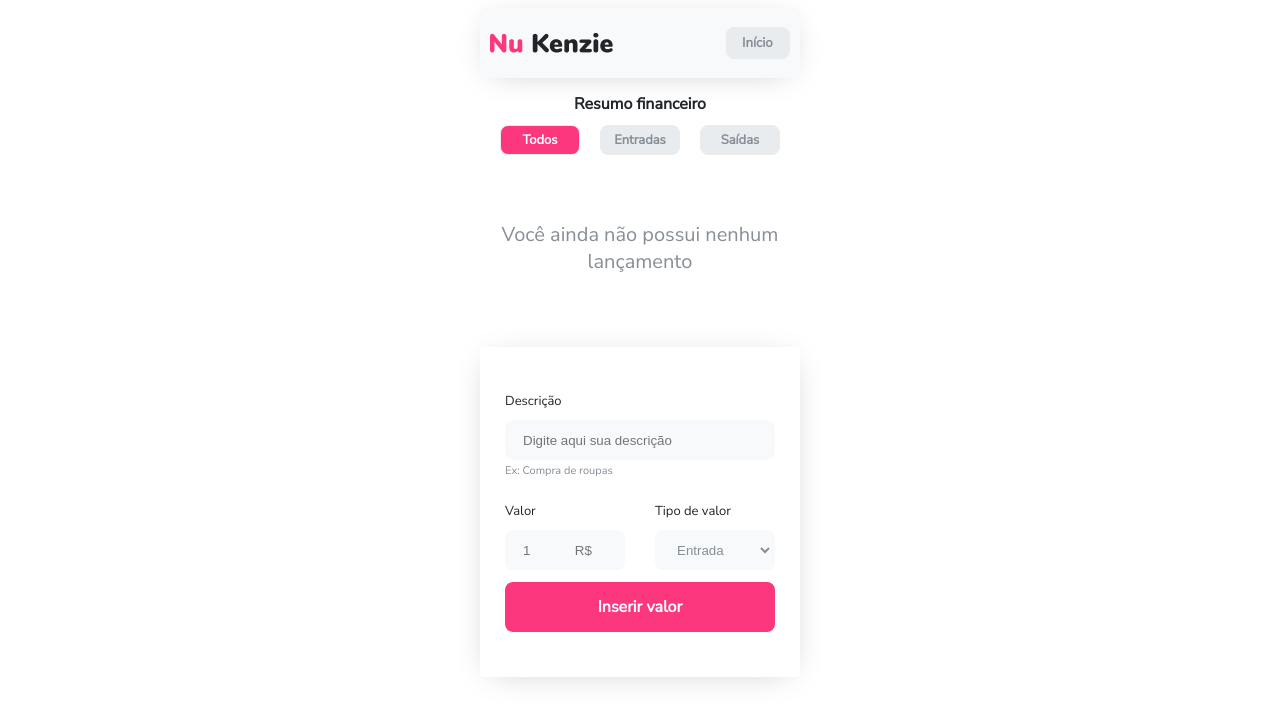
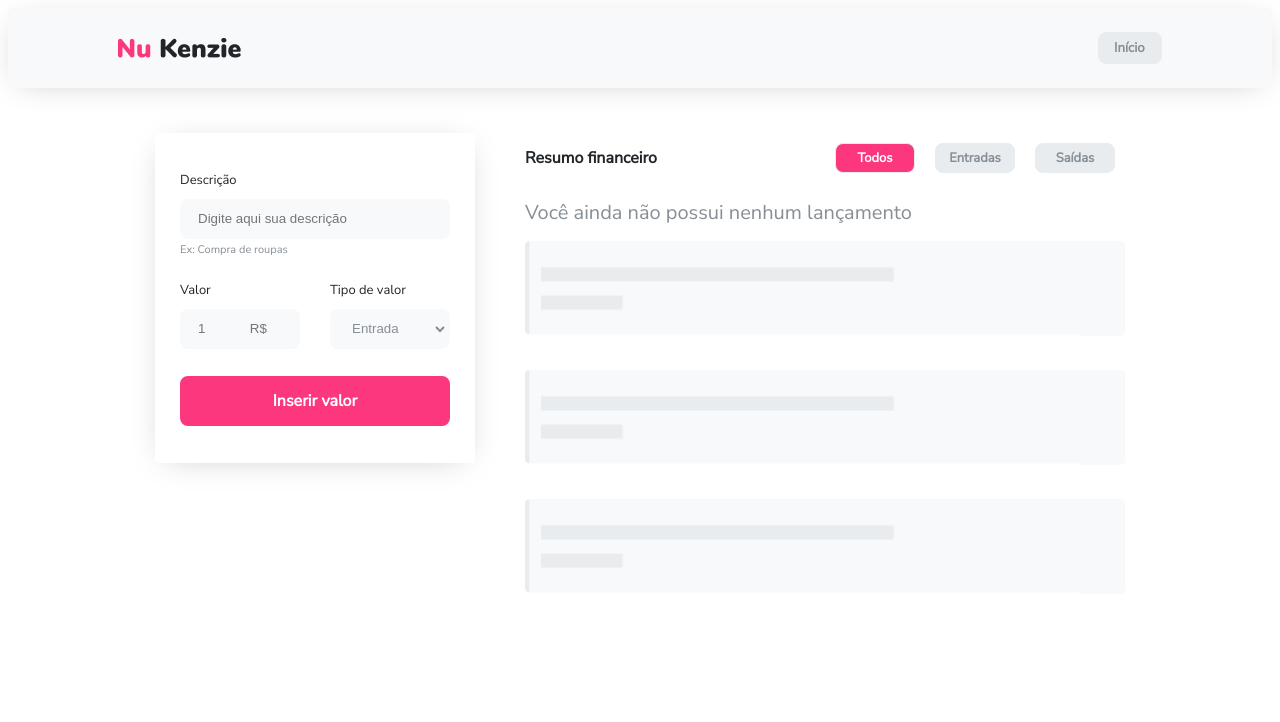
Before and after one commit to Kenzie-Academy-Brasil-Developers/react-entrega-s1-nu-kenzie-natanzbm, a React (Create React App) app: page / in a window 1280 px wide. Both pictures are taken after a click on the button "Iniciar". Shown: the top 722 px of the page. Built offline with nearby package versions, Linux system fonts and the light colour scheme.

Commit message:
finish media queuries

```diff
--- a/src/App.css
+++ b/src/App.css
@@ -9,5 +9,10 @@ button {
   align-items: center;
   max-width: 320px;
   height: 100%;
-  margin: 0 auto;
 }
+
+@media screen and (min-width: 768px) {
+  .App {
+    max-width: 100%;
+  }
+}
--- a/src/components/Card/styles.css
+++ b/src/components/Card/styles.css
@@ -34,6 +34,7 @@
 
 .span__type {
   color: #868e96;
+  text-align: left;
 }
 
 .span__description,
@@ -67,3 +68,15 @@
   cursor: pointer;
   color: red;
 }
+
+@media screen and (min-width: 768px) {
+  .CardList {
+    margin: 0;
+    margin-bottom: 20px;
+    width: 100%;
+  }
+
+  .span__value {
+    margin-right: 50px;
+  }
+}
--- a/src/components/Form/index.jsx
+++ b/src/components/Form/index.jsx
@@ -1,7 +1,12 @@
 import "./styles.css";
 import { useState } from "react";
+import TotalMoney from "../TotalMoney";
 
-const Form = ({ listTransactions, setListTransactions }) => {
+const Form = ({
+  listTransactions,
+  setListTransactions,
+  filterTransactions,
+}) => {
   const [description, setDescription] = useState("");
   const [value, setValue] = useState("");
   const [type, setType] = useState("Entrada");
@@ -15,6 +20,7 @@ const Form = ({ listTransactions, setListTransactions }) => {
   };
 
   return (
+    <section className="form__section">
       <form className="form" onSubmit={(event) => event.preventDefault()}>
         <div className="form__div1">
           <label className="form__label">Descrição</label>
@@ -50,6 +56,17 @@ const Form = ({ listTransactions, setListTransactions }) => {
         </div>
         <button onClick={submit}>Inserir valor</button>
       </form>
+      <>
+        {listTransactions.length > 0 ? (
+          <TotalMoney
+            listTransactions={listTransactions}
+            filterTransactions={filterTransactions}
+          />
+        ) : (
+          <></>
+        )}
+      </>
+    </section>
   );
 };
 
--- a/src/components/Form/styles.css
+++ b/src/components/Form/styles.css
@@ -32,6 +32,7 @@
 }
 
 .form button {
+  margin-top: 15px;
   width: 270px;
   height: 50px;
   border-radius: 8px;
@@ -97,3 +98,9 @@
 .form__div2--type select {
   width: 120px;
 }
+
+@media screen and (min-width: 768px) {
+  .form__section {
+    margin-right: 50px;
+  }
+}
--- a/src/components/Header/styles.css
+++ b/src/components/Header/styles.css
@@ -39,3 +39,12 @@
   background-color: gray;
   color: white;
 }
+
+@media screen and (min-width: 768px) {
+  .header {
+    width: 100%;
+    max-width: 1500px;
+    height: 80px;
+    padding: 15px 110px;
+  }
+}
--- a/src/components/Home/index.jsx
+++ b/src/components/Home/index.jsx
@@ -1,7 +1,7 @@
 import Form from "../Form";
 import Header from "../Header";
-import TotalMoney from "../TotalMoney";
 import List from "../List";
+import "./styles.css";
 
 const Home = ({
   Render,
@@ -12,7 +12,10 @@ const Home = ({
 }) => {
   return (
     <>
+      <header className="home__header">
         <Header Render={Render} />
+      </header>
+      <main className="home__main">
         <List
           listTransactions={listTransactions}
           setListTransactions={setListTransactions}
@@ -23,14 +26,7 @@ const Home = ({
           listTransactions={listTransactions}
           setListTransactions={setListTransactions}
         />
-      {listTransactions.length > 0 ? (
-        <TotalMoney
-          listTransactions={listTransactions}
-          filterTransactions={filterTransactions}
-        />
-      ) : (
-        <></>
-      )}
+      </main>
     </>
   );
 };
--- /dev/null
+++ b/src/components/Home/styles.css
@@ -0,0 +1,11 @@
+@media screen and (min-width: 768px) {
+  .home__header {
+    width: 100%;
+    margin-bottom: 30px;
+  }
+
+  .home__main {
+    display: flex;
+    flex-direction: row-reverse;
+  }
+}
--- a/src/components/LandingPage/styles.css
+++ b/src/components/LandingPage/styles.css
@@ -4,7 +4,7 @@
   padding: 20px;
   background-color: #212529;
   width: 320px;
-  height: 500px;
+  height: 95vh;
 }
 
 .landing__main {
@@ -17,7 +17,7 @@
 
 .landing__main img {
   width: 120px;
-  margin-bottom: 2 0px;
+  margin-bottom: 20px;
 }
 
 .landing__main span,
@@ -51,3 +51,27 @@
 .svg {
   display: none;
 }
+
+@media screen and (min-width: 768px) {
+  .landing {
+    display: flex;
+    flex-direction: row;
+    justify-content: center;
+    align-items: center;
+    width: 100%;
+    height: 95vh;
+  }
+
+  .landing__main {
+    width: 250px;
+  }
+
+  .landing__main button {
+    margin-top: 50px;
+  }
+
+  .svg {
+    display: inherit;
+    width: 400px;
+  }
+}
--- a/src/components/List/index.jsx
+++ b/src/components/List/index.jsx
@@ -1,5 +1,6 @@
 import Card from "../Card";
 import "./styles.css";
+import empty from "../../img/NoCard.png";
 
 const List = ({
   listTransactions,
@@ -35,9 +36,12 @@ const List = ({
               <Card transaction={value} key={i} removeItem={removeItem} />
             ))
         ) : (
-          <span className="Transactions--render">
-            Você ainda não possui nenhum lançamento
-          </span>
+          <>
+            <span className="Transactions--render">
+              Você ainda não possui nenhum lançamento
+            </span>
+            <img className="NoCard" src={empty} alt="nocard" />
+          </>
         )}
       </ul>
     </section>
--- a/src/components/List/styles.css
+++ b/src/components/List/styles.css
@@ -59,3 +59,32 @@
   background-color: #fd377e;
   color: white;
 }
+
+@media screen and (min-width: 768px) {
+  .TransactionsCard {
+    width: 600px;
+  }
+
+  .Transactions__header {
+    flex-direction: row;
+    justify-content: space-between;
+  }
+
+  .Transactions__header--buttons {
+    margin-right: 0;
+  }
+
+  .TransactionsCard--list {
+    width: 100%;
+    height: 400px;
+  }
+
+  .Transactions--render {
+    margin-top: 0;
+    text-align: left;
+  }
+
+  .NoCard {
+    margin-top: 15px;
+  }
+}
--- a/src/components/TotalMoney/styles.css
+++ b/src/components/TotalMoney/styles.css
@@ -1,5 +1,5 @@
 .total {
-  margin: 15px;
+  margin-top: 20px;
   display: flex;
   flex-direction: row;
   align-items: center;
```
Also changed, not shown: src/img/NoCard.png (added), src/img/trash.png (added). Lines whose indentation alone changed are shown as unchanged.
